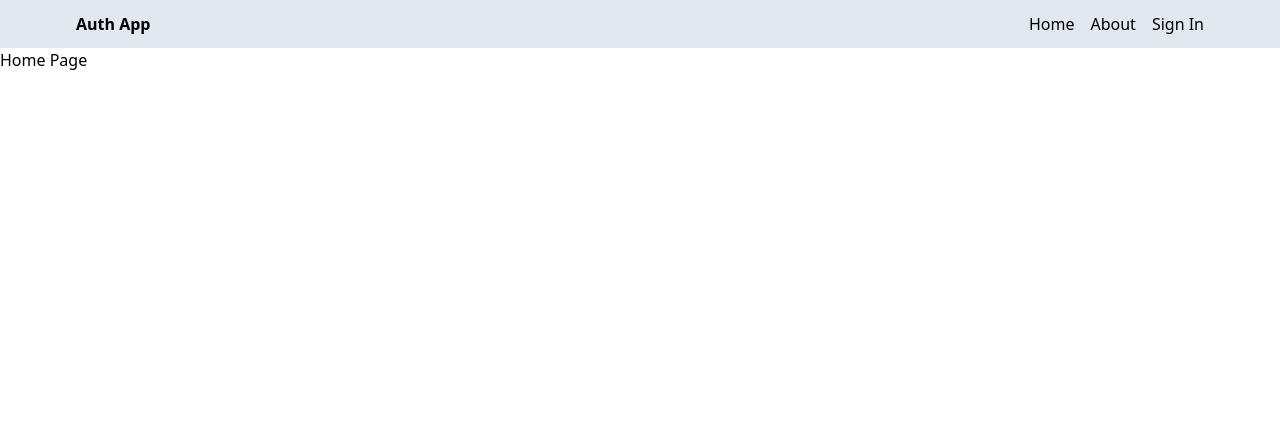
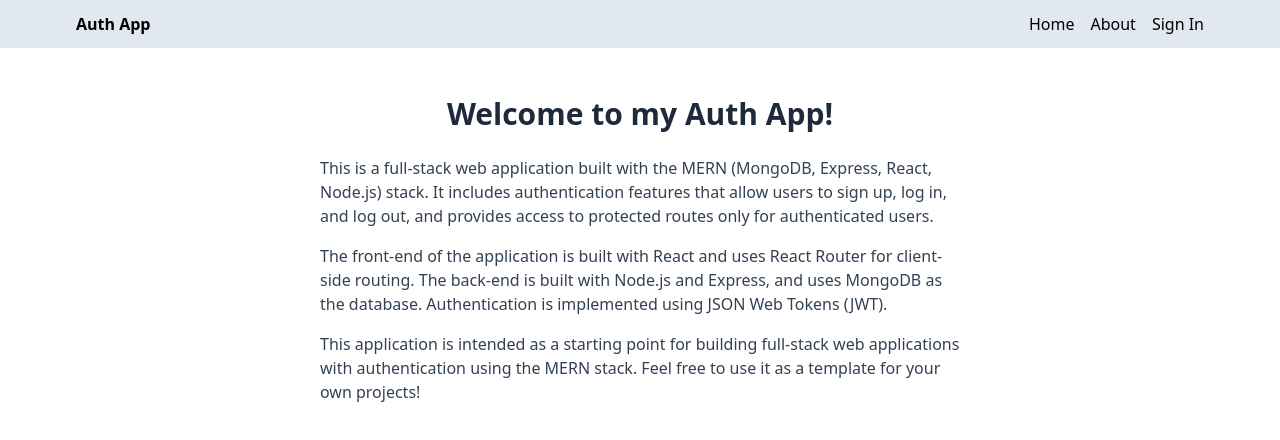
Before and after one commit to FarahSyed/mern_auth, a React (Vite) app in the folder client/: page / in a window 1280 px wide. Shown: the top 440 px of the page. Built offline with nearby package versions, Linux system fonts and the light colour scheme; no server answers.

Commit message:
complete home, about and not found pages

```diff
--- a/client/src/pages/About.jsx
+++ b/client/src/pages/About.jsx
@@ -3,9 +3,25 @@ import React from 'react';
 
 function About() {
   return (
-    <>
-        <h1>About</h1>
-    </>
+    <div className='px-4 py-12 max-w-2xl mx-auto'>
+        <h1 className='text-3xl font-bold mb-6 text-slate-800 text-center'>About</h1>
+        <p className='mb-4 text-secondary'>
+          This is a MERN (MongoDB, Express, React, Node.js) stack application with
+          authentication. It allows users to sign up, log in, and log out, and
+          provides access to protected routes only for authenticated users.
+        </p>
+        <p className='mb-4 text-secondary'>
+          The front-end of the application is built with React and uses React
+          Router for client-side routing. The back-end is built with Node.js and
+          Express, and uses MongoDB as the database. Authentication is implemented
+          using JSON Web Tokens (JWT).
+        </p>
+        <p className='mb-4 text-secondary'>
+          This application is intended as a starting point for building full-stack
+          web applications with authentication using the MERN stack. Feel free to
+          use it as a template for your own projects!
+        </p>
+    </div>
   )
 }
 
--- a/client/src/pages/Home.jsx
+++ b/client/src/pages/Home.jsx
@@ -3,9 +3,26 @@ import React from 'react';
 
 function Home() {
   return (
-    <>
-        <h1>Home Page</h1>
-    </>
+    <div className='px-4 py-12 max-w-2xl mx-auto'>
+        <h1 className='text-3xl font-bold mb-6 text-slate-800 text-center'>Welcome to my Auth App!</h1>
+        <p className='mb-4 text-secondary'>
+          This is a full-stack web application built with the MERN (MongoDB,
+          Express, React, Node.js) stack. It includes authentication features that
+          allow users to sign up, log in, and log out, and provides access to
+          protected routes only for authenticated users.
+        </p>
+        <p className='mb-4 text-secondary'>
+          The front-end of the application is built with React and uses React
+          Router for client-side routing. The back-end is built with Node.js and
+          Express, and uses MongoDB as the database. Authentication is implemented
+          using JSON Web Tokens (JWT).
+        </p>
+        <p className='mb-4 text-secondary'>
+          This application is intended as a starting point for building full-stack
+          web applications with authentication using the MERN stack. Feel free to
+          use it as a template for your own projects!
+        </p>
+    </div>
   )
 }
 
--- a/client/src/pages/NotFound.jsx
+++ b/client/src/pages/NotFound.jsx
@@ -3,9 +3,10 @@ import React from 'react';
 
 function NotFound() {
   return (
-    <>
-        <h1>Page Not Found</h1>
-    </>
+    <div className='h-screen flex flex-col justify-center items-center'>
+        <h1 className='mb-4 text-5xl md:text-7xl font-bold text-slate-800'>404 Error</h1>
+        <h1 className='text-2xl md:text-4xl font-bold text-slate-800 uppercase'>Page Not Found</h1>
+    </div>
   )
 }
 
```
